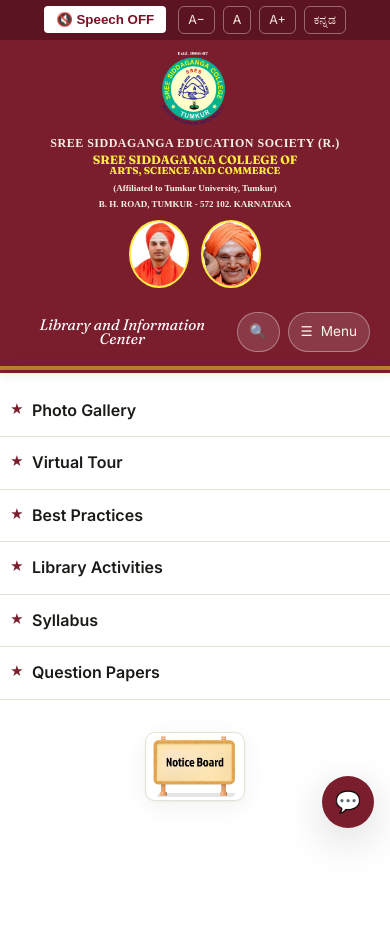
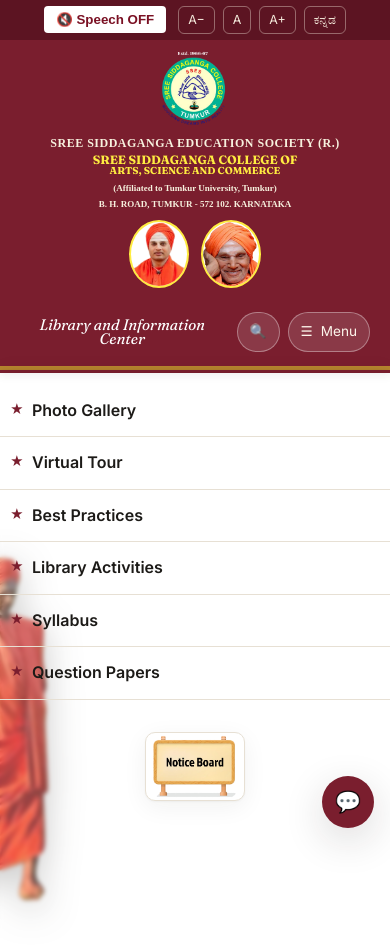
Before and after one commit to Dhanvish017/ssc-library-, a React (Vite) app: page / in a window 390 px wide. Shown: the top 946 px of the page. Built offline with nearby package versions, Linux system fonts and the light colour scheme.

Commit message:
css changed

```diff
--- a/src/styles/global.css
+++ b/src/styles/global.css
@@ -397,6 +397,13 @@
   font: inherit;
   font-size: 0.9rem;
   color: #fdf6ec;
+}
+
+@media (max-width: 1079px) {
+  .search-trigger {
+    position: relative;
+    top: 150px !important;
+  }
 }
 
 .search-trigger:hover,
@@ -1175,11 +1182,22 @@
   user-select: none;
 }
 
+/* Around 1290px */
+@media (max-width: 1290px) {
+  .swamiji-photo {
+    left: -30px !important;
+    top: 300px
+  }
+}
+
+
 /* Around 1231px */
 @media (max-width: 1250px) {
   .swamiji-photo {
     left: -70px !important;
-    top: 230px;
+    top: 300px;
+    width: 470px !important;
+    height: auto;
   }
 }
 
@@ -1198,9 +1216,7 @@
   .swamiji-photo {
     left: -90px !important;
     z-index: 1;
-    width: 520px !important;
-    height: auto;
-    top: 230px !important;
+    top: 280px !important;
   }
 }
 
@@ -1210,8 +1226,6 @@
     left: -90px !important;
     z-index: 1;
     top: 230px;
-    width: 550px;
-    height: auto;
   }
 }
 
@@ -1220,47 +1234,33 @@
   .swamiji-photo {
     left: -100px !important;
     z-index: 1;
-    top: 230px;
-    width: 550px;
-    height: auto;
+    top: 270px;
   }
 }
 
 /* Around 865px */
 @media (max-width: 865px) {
   .swamiji-photo {
-    left: -100px !important;
+    left: -150px !important;
     z-index: 1;
     top: 210px;
-    width: 580px;
-    height: auto;
   }
 }
 
 /* Around 845px */
 @media (max-width: 845px) {
   .swamiji-photo {
-    left: -100px !important;
+    left: -130px !important;
     z-index: 1;
     top: 210px;
-    width: 600px;
-    height: auto;
   }
 }
 
 @media (max-width: 640px) {
   .swamiji-photo {
-    left: -200px !important;
-    width: 320px !important;
-    display: none !important;
-  }
-}
-
-
-@media (max-width: 1231px) {
-  .swamiji-photo {
-    left: 60px;
-    transition: all 0.3s ease;
+    left: -130px !important;
+    z-index: 1;
+    top: 500px !important;
   }
 }
 
@@ -1636,6 +1636,11 @@
     left: 10px;
   }
 
+  .brand-text h1 {
+    font-size: 2.2rem;
+    margin-top: -3px;
+  }
+
   .site-watermark {
     display: none;
   }
```
